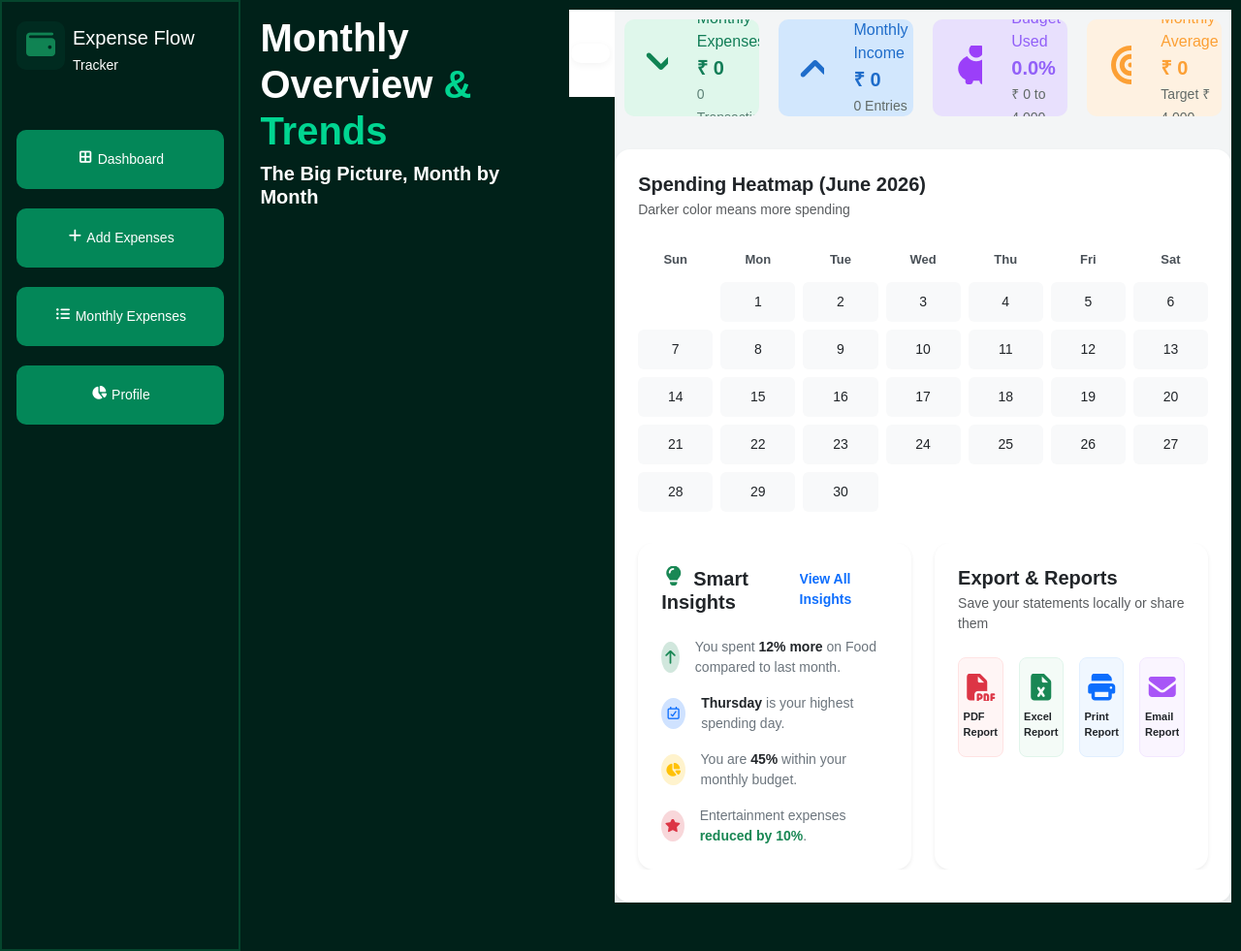
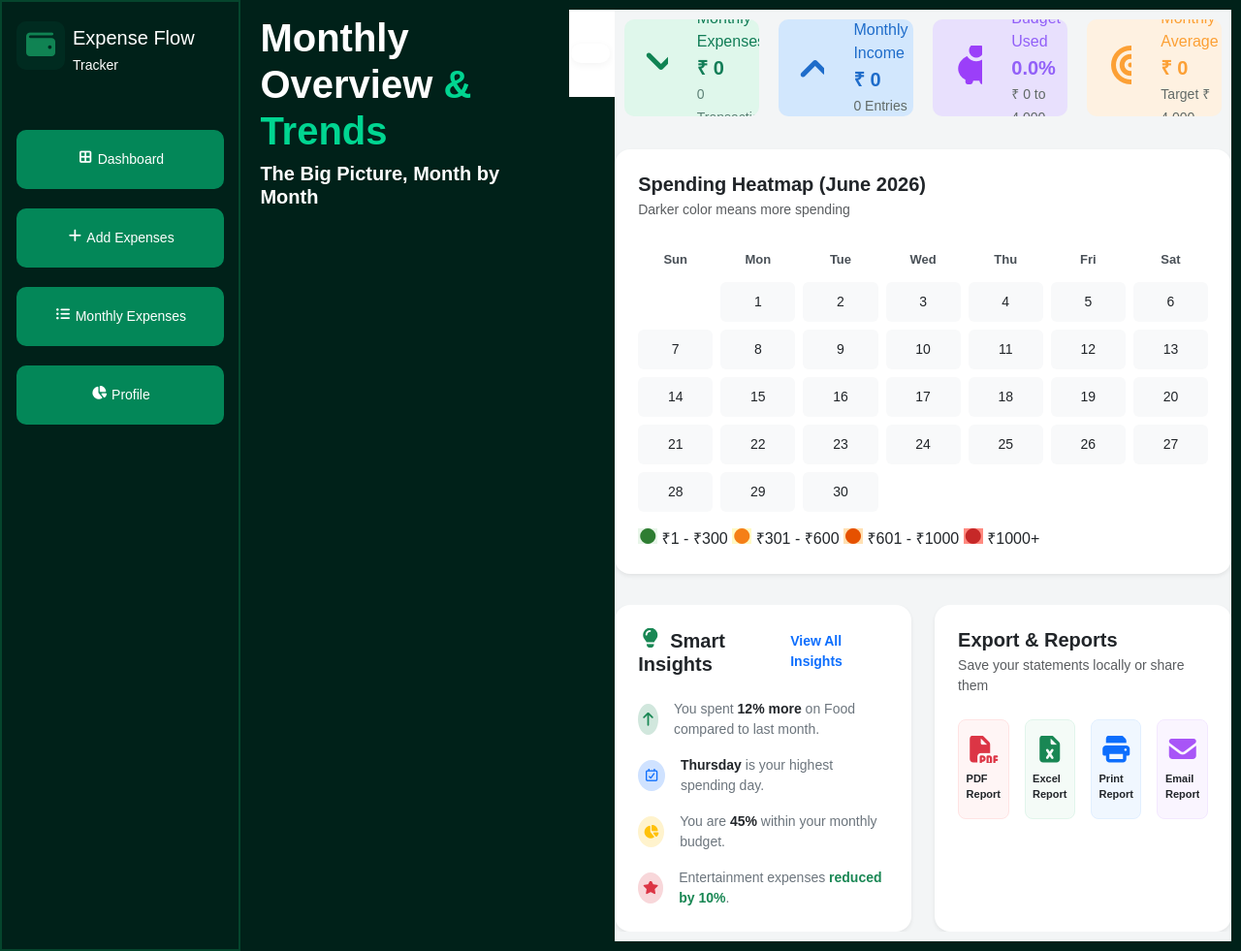
Before and after one commit to sammmyyy17/ExpansesFlow, a Django app: page /monthly-transaction/ in a window 1280 px wide. Shown: the whole page at 97% size. Run offline with Django 5.2, Linux system fonts and the light colour scheme; some libraries are stand-ins or nearby versions.

Commit message:
Update month.html

```diff
--- a/templates/month.html
+++ b/templates/month.html
@@ -135,14 +135,18 @@
                     </div>
                 </div>
 
+
 <div class="card mt-4 p-4 border-0 shadow-sm rounded-4 bg-white">
     <div class="topview d-flex justify-content-between">
         <div class="mb-3">
-                            <h5 class="fw-bold mb-1 text-dark">Spending Heatmap ({{ current_month_name }} {{ current_year }})</h5>
+            <h5 class="fw-bold mb-1 text-dark">
+                Spending Heatmap ({{ current_month_name }} {{ current_year }})
+            </h5>
             <small class="text-muted">Darker color means more spending</small>
         </div>
     </div>
 
+    <!-- Calendar -->
     <div class="calendar-grid">
         <div class="calendar-day-header">Sun</div>
         <div class="calendar-day-header">Mon</div>
@@ -158,9 +162,9 @@
                     <div class="calendar-cell empty"></div>
                 {% else %}
                     <div class="calendar-cell
-                                        {% if day.spending > 600 %}heat-tier-4
-                                        {% elif day.spending > 300 %}heat-tier-3
-                                        {% elif day.spending > 100 %}heat-tier-2
+                        {% if day.spending > 1000 %}heat-tier-4
+                        {% elif day.spending > 600 %}heat-tier-3
+                        {% elif day.spending > 300 %}heat-tier-2
                         {% elif day.spending > 0 %}heat-tier-1
                         {% endif %}">
                         <span>{{ day.number }}</span>
@@ -168,6 +172,15 @@
                 {% endif %}
             {% endfor %}
         {% endfor %}
+    </div>
+
+    <!-- Legend -->
+    <div class="heatmap-legend mt-3 ">
+        <span><i class="fa-solid fa-circle heat-tier-1"></i> ₹1 - ₹300</span>
+        <span><i class="fa-solid fa-circle heat-tier-2"></i> ₹301 - ₹600</span>
+        <span><i class="fa-solid fa-circle heat-tier-3"></i> ₹601 - ₹1000</span>
+        <span><i class="fa-solid fa-circle heat-tier-4"></i> ₹1000+</span>
+    </div>
 </div>
 
                     <div class="row g-4 mt-2">
```
Lines whose indentation alone changed are shown as unchanged.
